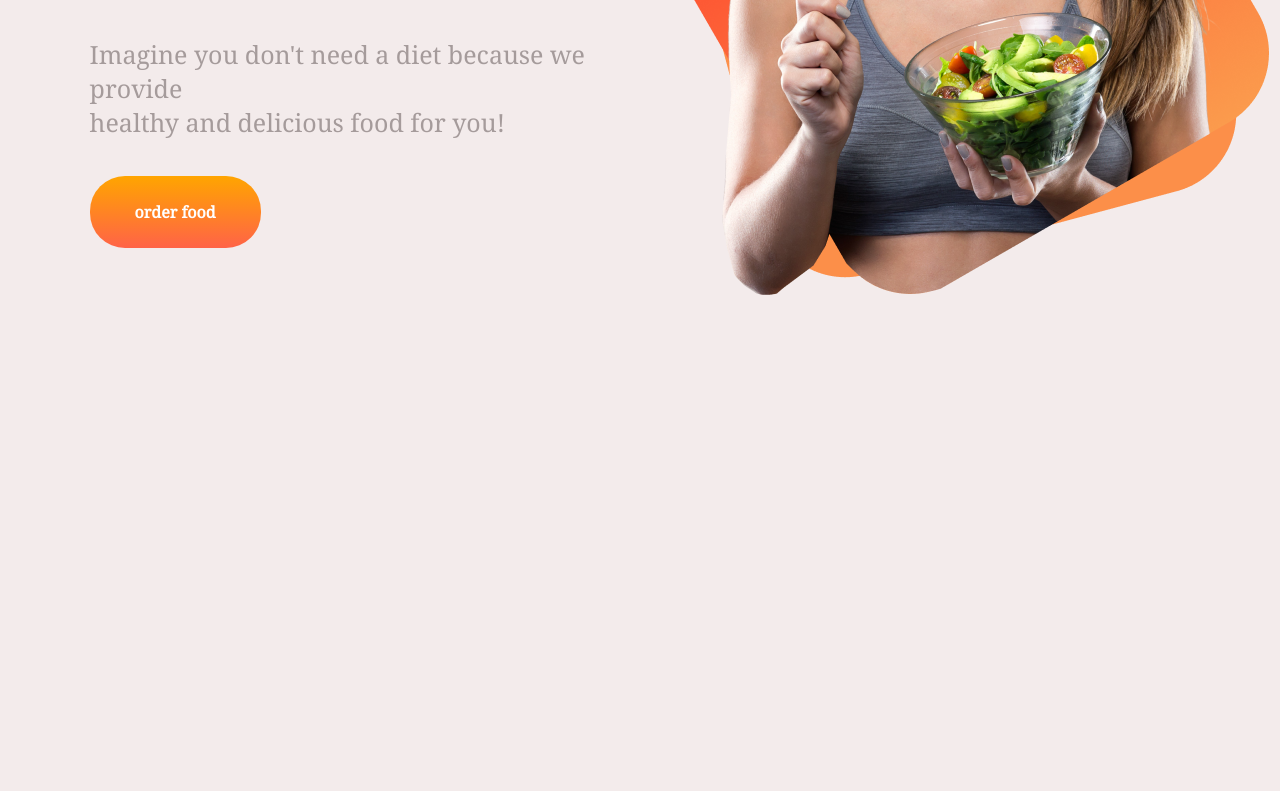
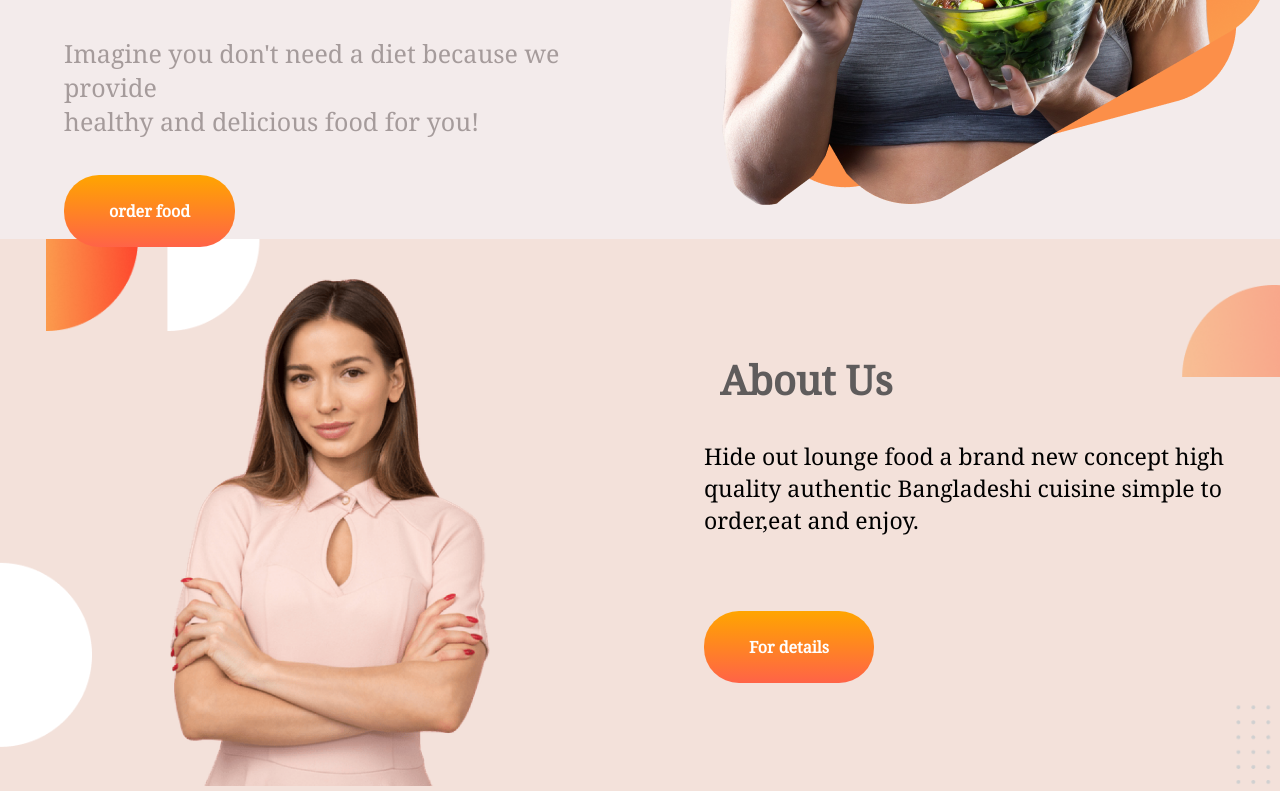
Before and after one commit to jahanaraislam/hide-out-lounge, a plain HTML site: page index.html in a window 1280 px wide. Shown: the part 514-1305 px from the top of the page. Before the commit the page ends 932 px from the top, so only its background shows below. Drawn offline with Linux system fonts and the light colour scheme.

Commit message:
about-added

```diff
--- a/index.html
+++ b/index.html
@@ -15,7 +15,7 @@
     <section class="flexible">
 
             <div class="half-width">
-                <h1><span class="orange">skip</span> the diet,<br>just eat healthy with Orengo</h1>
+                <h1><span class="orange">skip</span> the diet,<br>just eat healthy with Hide out lounge</h1>
                 <p>Imagine you don't need a diet because we provide <br>healthy and delicious food for you!</p>
                 <a class="link-button"target="-blank" href="https://www.linkedin.com/">order food</a>
             </div>
@@ -24,5 +24,16 @@
             </div>
 
     </section>
+    <section class="flexible about-us">
+            <div class="half-width ">
+                <img class="about-img" src="images/Person Image.png" alt="">
+
+            </div>
+            <div class="half-width">
+                <h2>about us</h2>
+                <p class="about-para">Hide out lounge food a brand new concept high quality authentic Bangladeshi cuisine simple to order,eat and enjoy.</p>
+                <a class="link-button"target="-blank" href="https://www.google.com/">For details</a>
+            </div>
+    </section>
 </body>
 </html>
--- a/style.css
+++ b/style.css
@@ -12,33 +12,60 @@ body{
     font-weight: 700;
     padding:25px 45px;
     border-radius: 35px;
+
 }
 
 .flexible{
     display:flex;
-    margin:7%;
+
 }
 .half-width{
 width:50%;
 }
-.about-img{
-width:40%;
-padding:0px 68px;
-}
+
 .half-width h1{
 padding-top: 90px;
+padding-left:10%;
 font-size:65px;
 text-transform: capitalize;
 font-weight: 600;
 color:rgb(88, 85, 85);
 }
 .half-width p{
+ padding-left:10%;
 color:#a59b9b;
 font-size:25px;
 margin-bottom:62px;
 
 }
+ a{
+    margin-left: 10%;
+}
+
 
 .orange{
 color:orange;
 }
+.about-us{
+    background-image:url(images/about-back.png) ;
+    background-repeat: no-repeat;
+    background-size: cover;
+}
+h2{
+    padding-top: 80px;
+    padding-left: 80px;
+
+    font-size:40px;
+    text-transform: capitalize;
+    font-weight: bold;
+    color:rgb(95, 92, 92);
+}
+.half-width .about-para{
+    color:black;
+    font-size:23px;
+    margin-bottom:100px;
+ }
+.about-img{
+    width:50%;
+    padding:40px 70px 0px 170px;
+}
```
Also changed, not shown: images/Frame 58.jpg (added), images/about-back.png (added).
